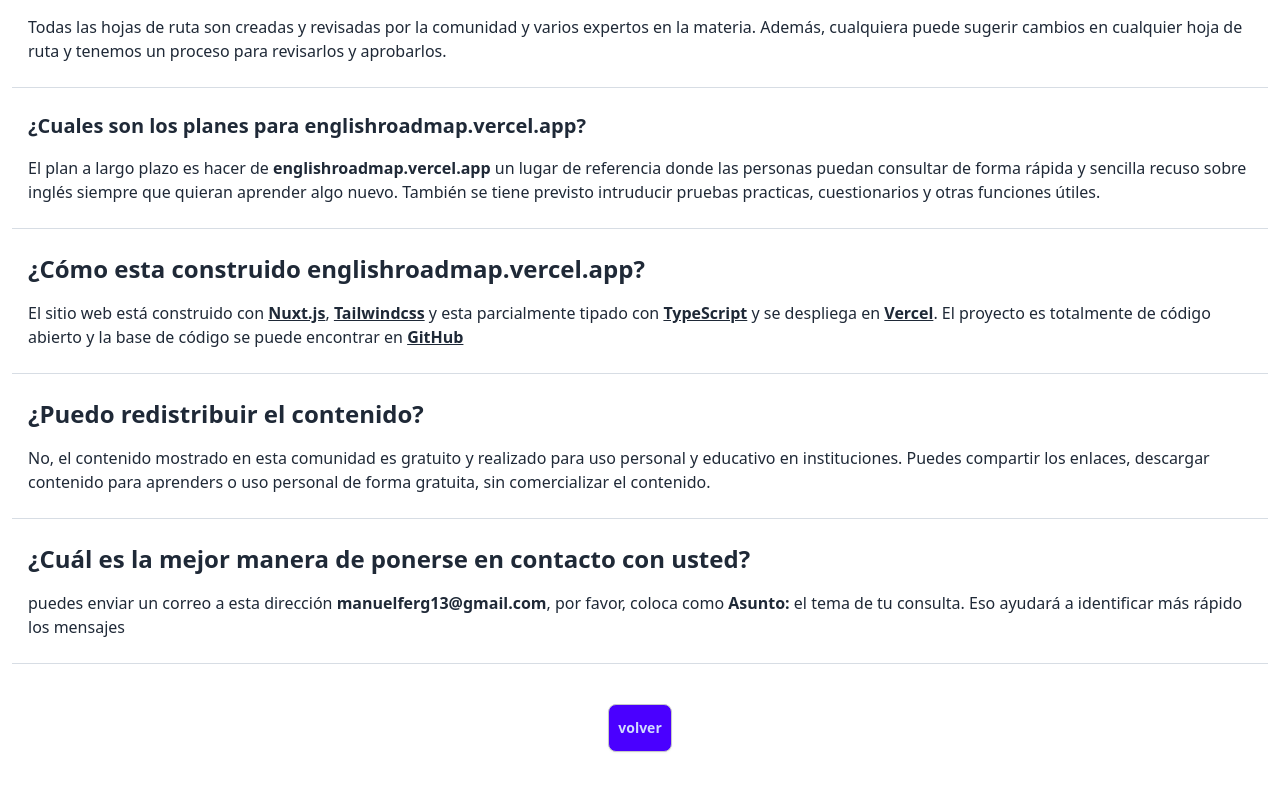
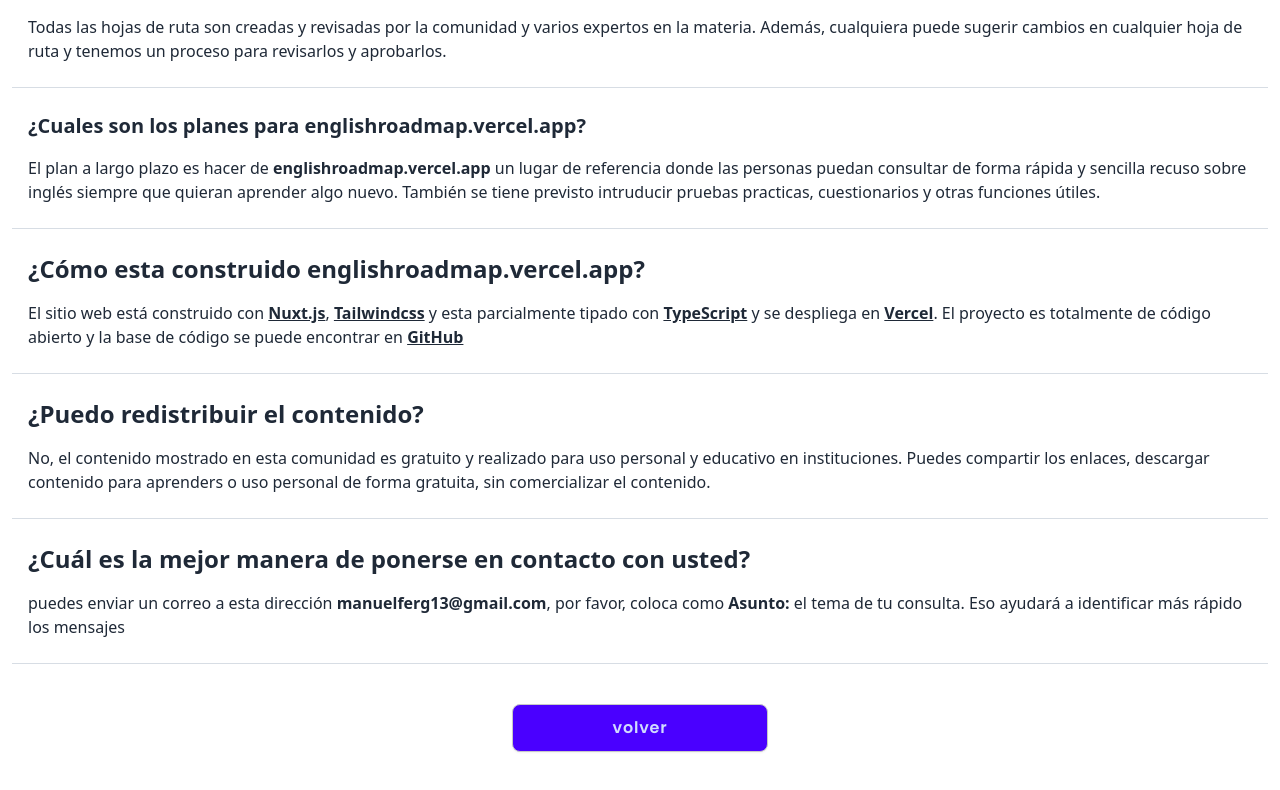
Before and after one commit to manufer24/englishroadmap, a Nuxt app: page /FAQs in a window 1280 px wide. Shown: the part 366-1156 px from the top of the page. Built offline with nearby package versions, Linux system fonts and the light colour scheme.

Commit message:
fix text and add accessibility tags

```diff
--- a/components/BasicGoHomeBtn.vue
+++ b/components/BasicGoHomeBtn.vue
@@ -1,7 +1,8 @@
 <template>
         <nuxt-link
-        class="container mx-auto mb-10 flex items-center justify-center w-16 btn btn-active bg-primary text-primary-content hover:bg-neutral hover:text-primary"
+        class="container mx-auto mb-10 text-base flex items-center justify-center btn btn-active btn-wide leading-tight tracking-wider font-Poppins bg-primary text-primary-content hover:bg-neutral hover:text-primary"
             to="/aprender"
+            title="Volver"
         >
             volver
         </nuxt-link>
--- a/components/GoHomeBtn.vue
+++ b/components/GoHomeBtn.vue
@@ -1,7 +1,8 @@
 <template>
         <nuxt-link
-        class="container mx-auto my-10 flex items-center justify-center w-16 btn btn-active bg-primary text-primary-content hover:bg-neutral hover:text-primary"
+            class=" text-base leading-tight tracking-wider font-Poppins container mx-auto my-10 flex items-center justify-center btn btn-active btn-wide bg-primary text-primary-content hover:bg-neutral hover:text-primary"
             to="/"
+            title="Volver al inicio"
         >
             volver
         </nuxt-link>
```
